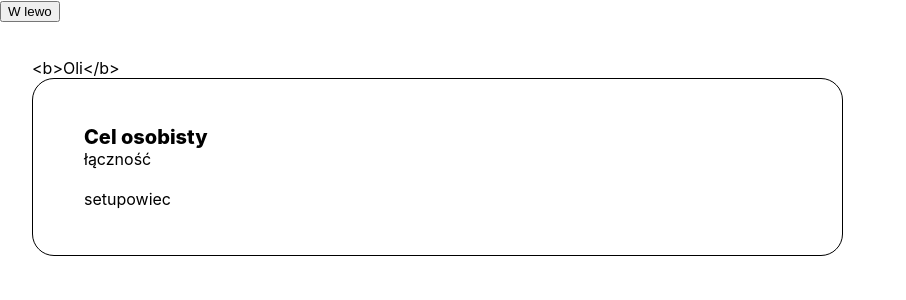
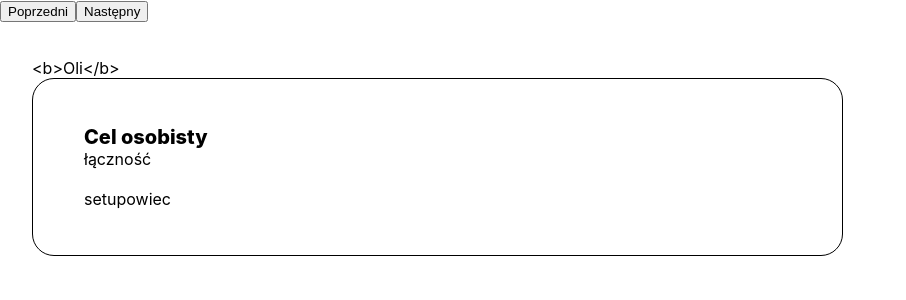
Before and after one commit to rvai00/monocykl_projekt, a React (Create React App) app: page / in a window 1280 px wide. Shown: the top 300 px of the page, without its empty margins (0-906 px from the left). Built offline with nearby package versions, Linux system fonts and the light colour scheme.

Commit message:
dodanie przycisku

```diff
--- a/src/App.js
+++ b/src/App.js
@@ -11,7 +11,8 @@ function App() {
 
   return (
     <div>
-      <button onClick={() => setCurrentUser(currentUser - 1) }>W lewo</button>
+      <button onClick={() => setCurrentUser(currentUser - 1) }>Poprzedni</button>
+      <button onClick={() => setCurrentUser(currentUser + 1) }>Następny</button>
       <Profile user={users[currentUser]}/>
     </div>
   );
```
